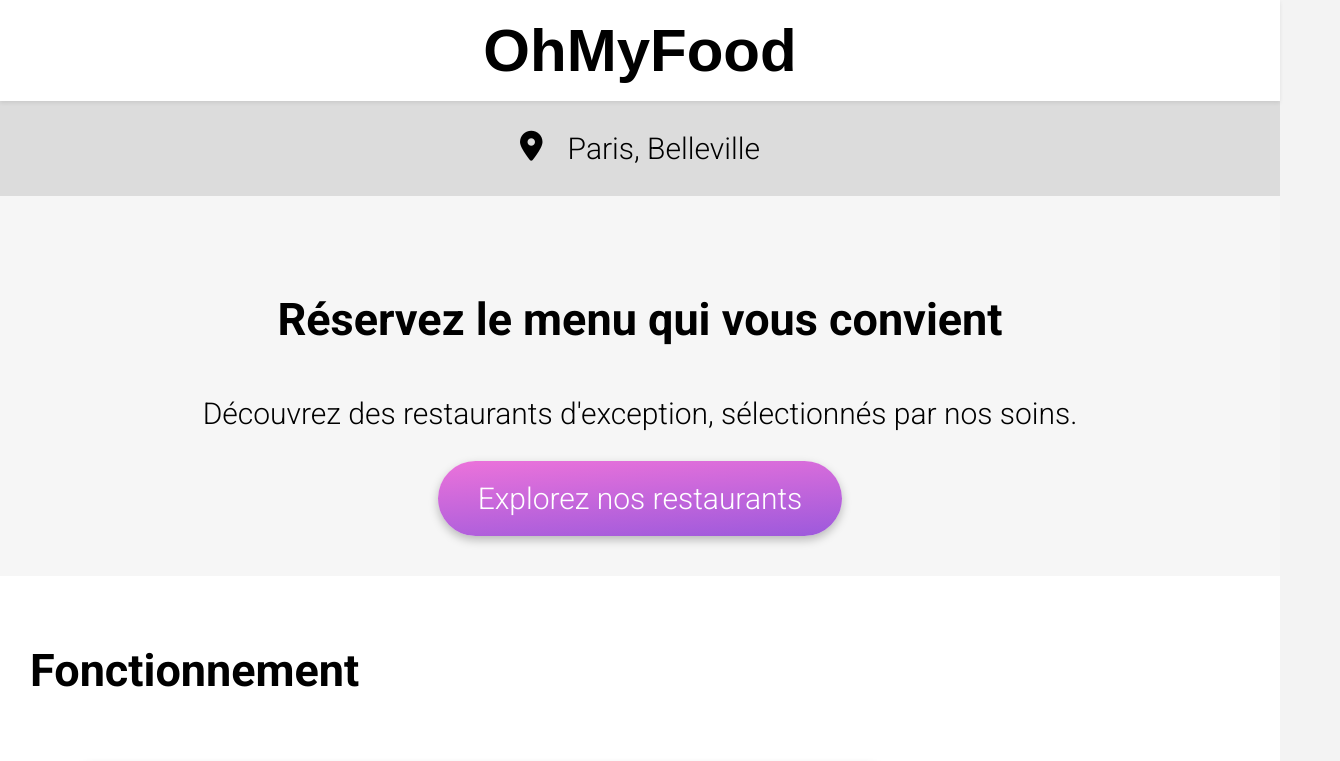
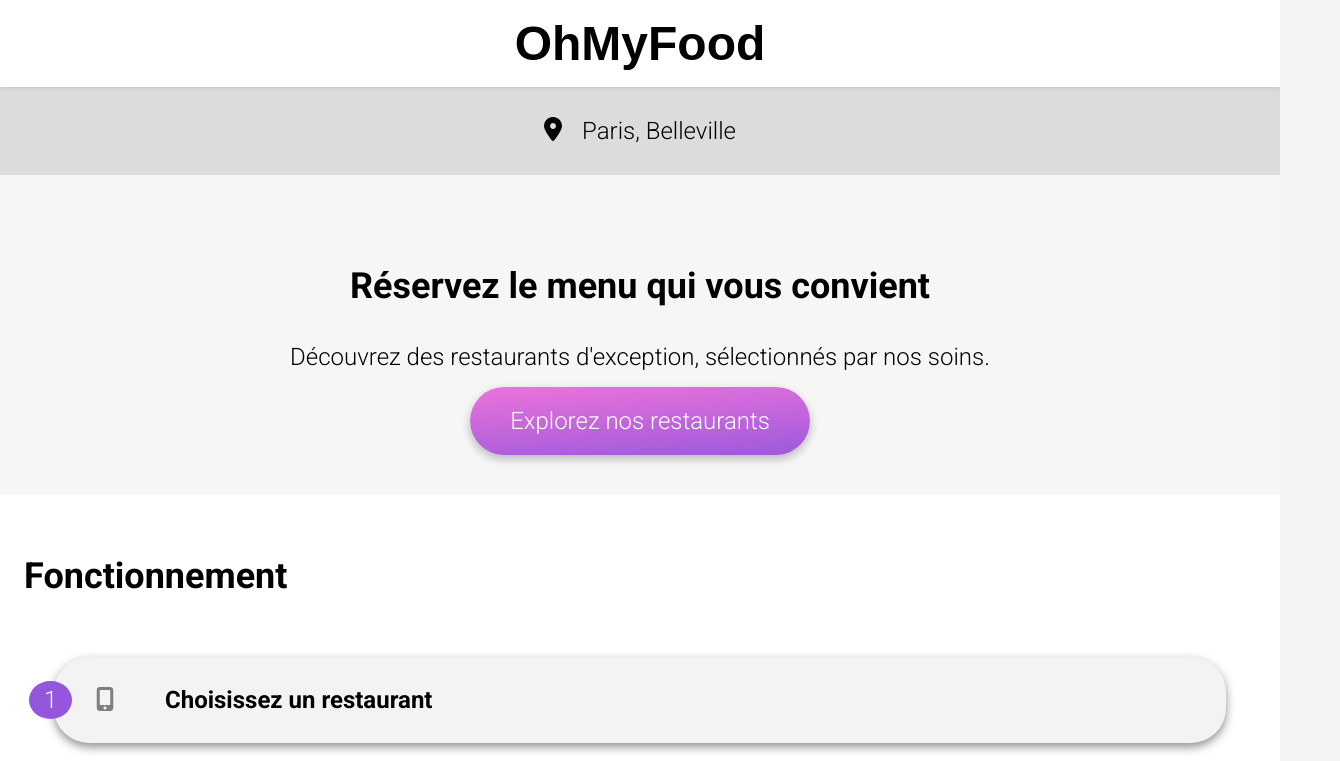
Before and after one commit to samakunchan/ohmyfood, a website: page index.html in a window 1280 px wide. Shown: the top 761 px of the page, 1340 px wide, since content can reach past the window. Drawn offline with Linux system fonts and the light colour scheme; a web font is replaced by a local one.

Commit message:
feat: fonctionnement
- Add bloc for fonctionnement

```diff
--- a/sass/abstracts/_mixins.scss
+++ b/sass/abstracts/_mixins.scss
@@ -21,10 +21,9 @@
 /// @access public
 @mixin mobile-layout-section {
   position: relative;
-  //display: flex;
   width: 100%;
   margin: 0 auto;
-  max-width: $default-size;
+  max-width: 40em;
 }
 
 /// @access private
--- a/sass/base/_typography.scss
+++ b/sass/base/_typography.scss
@@ -1,9 +1,12 @@
 body, .call-to-action {
   font-family: $font-roboto;
-  font-size: 30px;
   font-style: normal;
   font-weight: 300;
   line-height: normal;
+}
+
+body {
+  font-size: 1.5em;
 }
 
 .f300 {
--- a/sass/components/_card.scss
+++ b/sass/components/_card.scss
@@ -26,7 +26,7 @@
   }
   .card-article-infos{
     padding: 0;
-    max-width: $default-size;
+    //max-width: $default-size;
     background-color: $bg-color;
     position: relative;
     border-radius: 35px;
@@ -41,16 +41,26 @@
         background-color: #9356DC;
         border-radius: 50%;
         color: white;
-        font-size: 30px;
+        font-size: 1.5em;
       }
       .icon {
-        width: 100px;
+        width: 3em;
         text-align: center;
         color: #7E7E7E;
+        font-size: 1.5em;
       }
       &:hover > .icon {
         color: $primary;
       }
+      .card-title {
+        font-size: 1.5em;
+      }
+      @include respond-to('medium') {
+        padding: 1em 15px;
+        .card-title, .icon, .pill {
+          font-size: inherit;
+        }
+      }
     }
   }
 }
--- a/sass/pages/_home_page.scss
+++ b/sass/pages/_home_page.scss
@@ -3,15 +3,30 @@
   padding: 0 1em;
 }
 
+.fonctionnement-container {
+  @include mobile-layout-section;
+  @include respond-to('medium') {
+    width: unset;
+    position: relative;
+    margin: 0 auto;
+    max-width: 60em;
+    .fonctionnements {
+      display: flex;
+      justify-content: center;
+      align-items: center;
+    }
+  }
+}
+
 .restaurants-section,
 .reservation-container,
-.fonctionnement-container {
+{
   @include mobile-layout-section;
   @include respond-to('medium') {
     position: relative;
     width: 100%;
     margin: 0 auto;
-    max-width: 50em;
+    max-width: 60em;
   }
 }
 
@@ -39,7 +54,7 @@
     text-align: center;
     width: 30em;
     p {
-      margin: 50px 0;
+      margin: 1.5em 0;
     }
   }
 }
@@ -47,17 +62,19 @@
 .fonctionnement-section{
   background-color: $white;
   .fonctionnement-container{
-    display: flex;
-    justify-content: center;
-    flex-direction: column;
     .fonctionnement-item {
       padding: 30px;
       text-align: center;
+      //@include respond-to('medium') {
+      //  text-align: unset;
+      //}
       h2{
         text-align: left;
       }
+      .card-title {
+        margin: 5px 1em;
+      }
     }
-
   }
 }
 
```
Also changed, not shown: sass/main.css, 1 other file.
